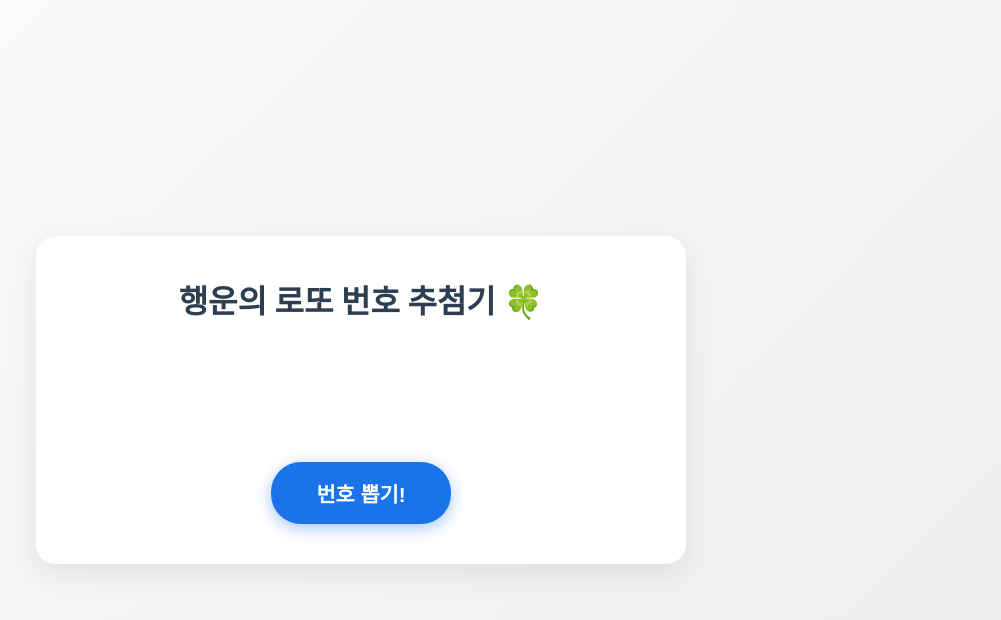
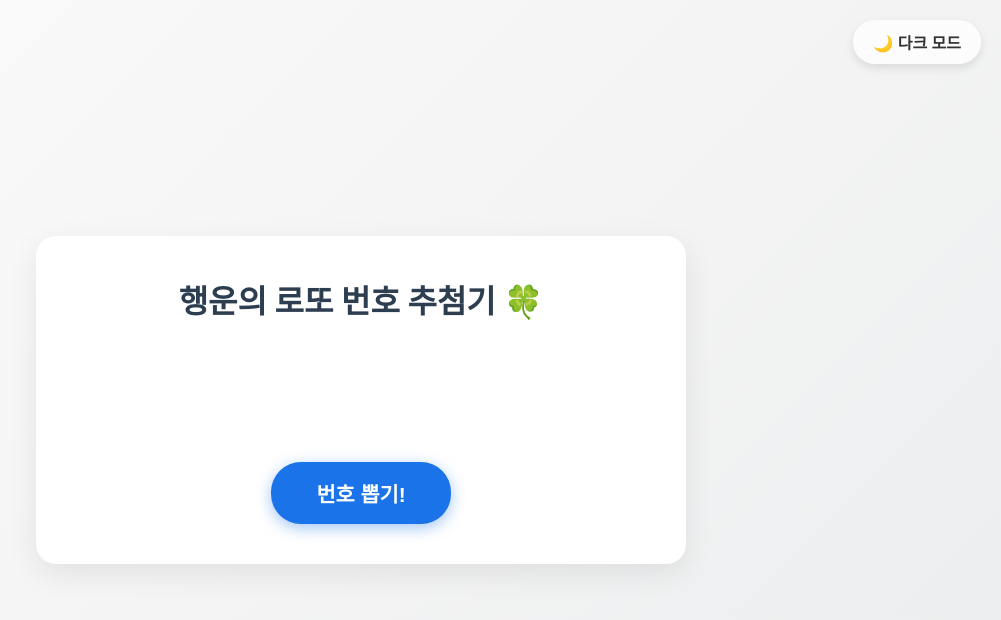
Before and after one commit to jeayo3913/project.1, a plain HTML site: page index.html in a window 1280 px wide. Shown: the whole page, without its empty margins (279-1280 px from the left). Drawn offline with Linux system fonts and the light colour scheme; a web font is replaced by a local one.

Commit message:
feat: add Dark/Light mode toggle

```diff
--- a/index.html
+++ b/index.html
@@ -11,6 +11,7 @@
 
 <body>
     <div id="app">
+        <button id="theme-toggle" class="theme-btn">🌙 다크 모드</button>
         <h1>행운의 로또 번호 추첨기 🍀</h1>
         <div class="result-container">
             <div id="lotto-numbers" class="numbers"></div>
```
